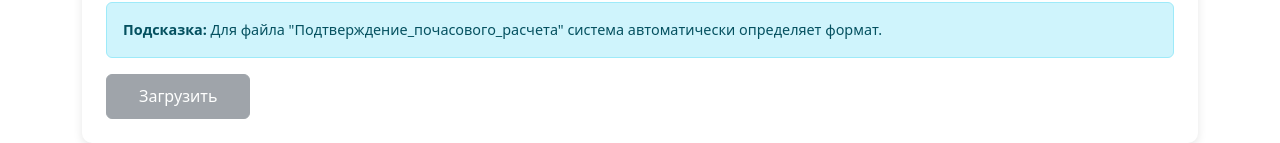
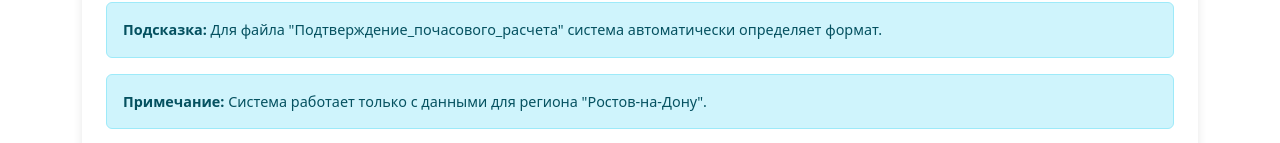
Before and after one commit to Dodosters/electrictraffic-web, a React (Vite) app: page /hourly in a window 1280 px wide. Shown: the part 657-800 px from the top of the page. Built offline with nearby package versions, Linux system fonts and the light colour scheme.

Commit message:
fix: wrong region

```diff
--- a/src/components/HourlyConsumptionUploader.jsx
+++ b/src/components/HourlyConsumptionUploader.jsx
@@ -37,7 +37,7 @@ const HourlyConsumptionUploader = ({ onDataLoaded }) => {
           console.log('Первые 200 символов файла:', text.substring(0, 200));
 
           // Отправляем CSV на обработку через API
-          const response = await api.processHourlyConsumption(text, 'Москва');
+          const response = await api.processHourlyConsumption(text, 'Ростов-на-Дону');
 
           if (!response.success) {
             throw new Error(response.error || 'Ошибка обработки данных');
@@ -108,6 +108,9 @@ const HourlyConsumptionUploader = ({ onDataLoaded }) => {
               <div className="alert alert-info mt-2">
                 <strong>Подсказка:</strong> Для файла "Подтверждение_почасового_расчета" система автоматически определяет формат.
               </div>
+              <div className="alert alert-info mt-2">
+                <strong>Примечание:</strong> Система работает только с данными для региона "Ростов-на-Дону".
+              </div>
             </div>
           </div>
 
```
